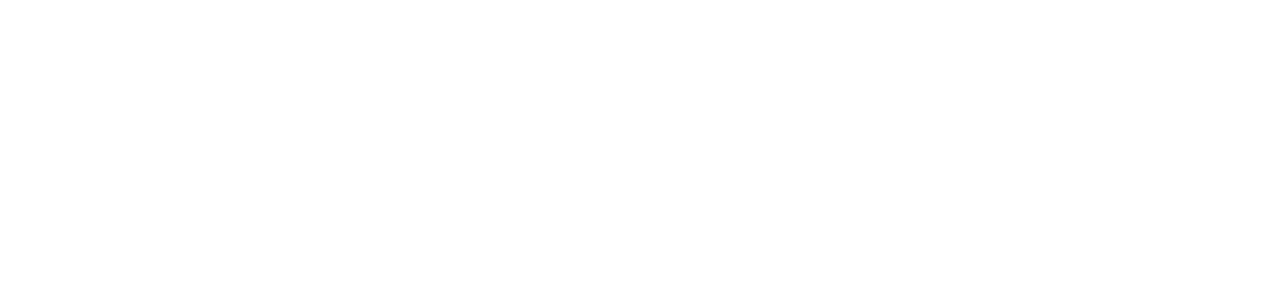
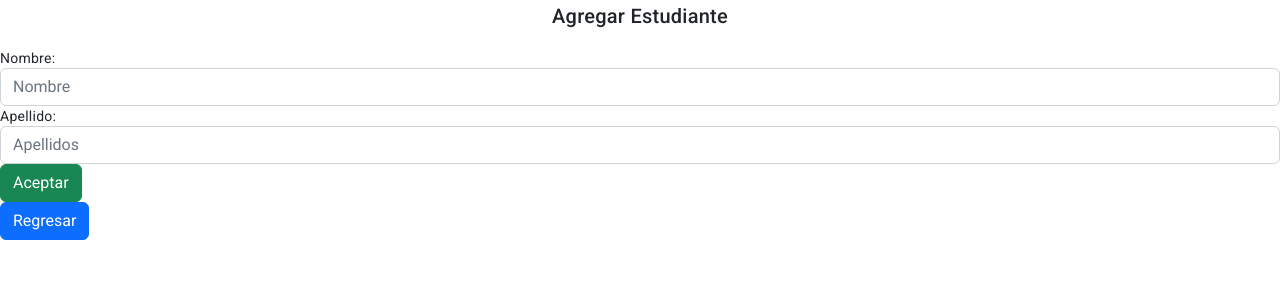
Before and after one commit to cristiangil28/clienteEstudiante, an Angular app: page /addestudiante in a window 1280 px wide. Before the commit this address led to /. Shown: the top 300 px of the page. Built offline with nearby package versions, Linux system fonts and the light colour scheme.

Commit message:
agregando componente adicionar estudiante

```diff
--- /dev/null
+++ b/src/app/components/add-estudiante/add-estudiante.component.html
@@ -0,0 +1,19 @@
+<div class="col">
+    <h2 class="text-center">Agregar Estudiante</h2>
+    <form [formGroup]="addForm" (ngSubmit)="onSubmit()">
+
+      <div class="form-group">
+        <label for="firstName">Nombre:</label>
+        <input formControlName="nombre" placeholder="Nombre" name="nombre" class="form-control" id="nombre" required>
+      </div>
+
+      <div class="form-group">
+        <label for="lastName">Apellido:</label>
+        <input formControlName="apellidos" placeholder="Apellidos" name="apellidos" class="form-control" id="apellidos" required>
+      </div>
+
+      <button class="btn btn-success">Aceptar</button>
+
+    </form>
+    <button class="btn btn-primary" routerLink="/estudiante">Regresar</button>
+  </div>
--- /dev/null
+++ b/src/app/components/add-estudiante/add-estudiante.component.ts
@@ -0,0 +1,29 @@
+import { Component } from '@angular/core';
+import { FormBuilder, FormGroup, Validators } from '@angular/forms';
+import { Router } from '@angular/router';
+import { EstudianteServiceService } from 'src/app/servicios/estudiante-service.service';
+
+@Component({
+  selector: 'app-add-estudiante',
+  templateUrl: './add-estudiante.component.html',
+  styleUrls: ['./add-estudiante.component.scss']
+})
+export class AddEstudianteComponent {
+  constructor(private formBuilder: FormBuilder, private router: Router, private service: EstudianteServiceService){
+
+  }
+  addForm: any;
+  ngOnInit() {
+    this.addForm = this.formBuilder.group({
+      nombre: ['', Validators.required],
+      apellidos: ['', Validators.required],
+    });
+  }
+  onSubmit() {
+    this.service.createEstudiante( this.addForm.value )
+      .subscribe(data => {
+        this.router.navigate(['/estudiante']);
+
+      });
+  }
+}
--- a/src/app/components/estudiante/estudiante.component.html
+++ b/src/app/components/estudiante/estudiante.component.html
@@ -1,5 +1,5 @@
-<div class="container">
-    <div class="row">
-        <li *ngFor="let estudiante of estudiantesList"> {{estudiante.nombre}}</li>
-    </div>
+<div class="container" *ngFor="let estudiante of estudiantesList">
+        <li *ngIf = "estudiante.nombre" >{{estudiante.nombre}}</li>
+        <li *ngIf = "estudiante.apellidos"> {{estudiante.apellidos}}</li>
+        <hr>
 </div>
--- /dev/null
+++ b/src/app/modelos/estudiante.ts
@@ -0,0 +1,9 @@
+export class Estudiante {
+    nombre: String;
+    apellidos: String;
+
+    constructor(){
+        this.nombre = '';
+        this.apellidos = '';
+    }
+}
--- a/src/app/servicios/estudiante-service.service.ts
+++ b/src/app/servicios/estudiante-service.service.ts
@@ -1,15 +1,23 @@
 import { Injectable } from '@angular/core';
-import {HttpClient} from '@angular/common/http';
+import {HttpClient, HttpHeaders} from '@angular/common/http';
+import { Estudiante } from '../modelos/estudiante';
+import { Observable } from 'rxjs';
 
 @Injectable({
   providedIn: 'root'
 })
 export class EstudianteServiceService {
-
+  private httpHeaders = new HttpHeaders({'Content-Type': 'application/json'});
+  private baseUrl = 'http://localhost:8080/api';
   constructor(private http:HttpClient) {
     console.log('servicio HTTP');
   }
-  getEstudiantes(){
-    return this.http.get('http://localhost:8080/api/estudiantes');
+  getEstudiantes(): Observable<any>{
+    return this.http.get(this.baseUrl+'/estudiantes');
+  }
+
+  createEstudiante(estudiante: Estudiante): Observable<Estudiante> {
+    var sufix ='crearestudiante';
+    return this.http.post<Estudiante>(`${this.baseUrl}/${sufix}`, estudiante, {headers: this.httpHeaders});
   }
 }
```
Also changed, not shown: src/app/app.module.ts (+8 -3 lines), src/app/components/add-estudiante/add-estudiante.component.scss (added), 2 other files (tests, documents, lock files or other folders).
